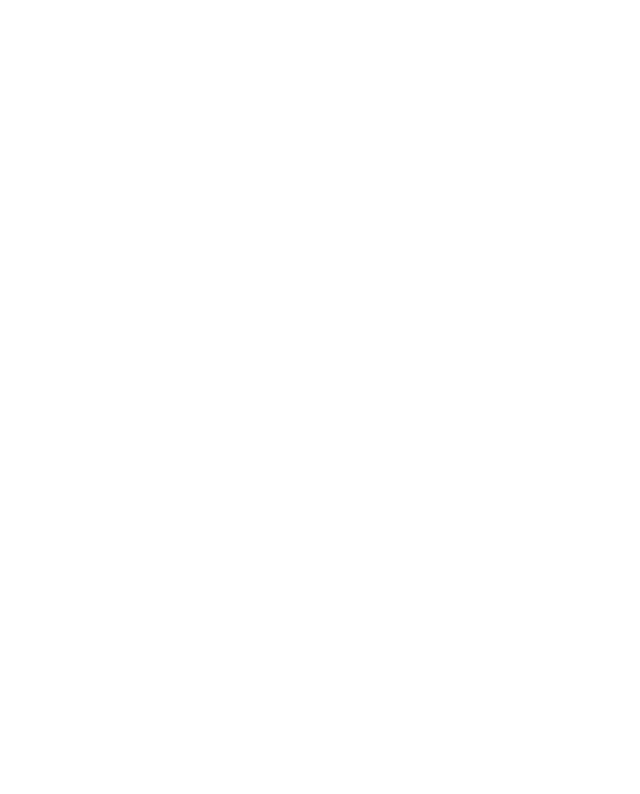
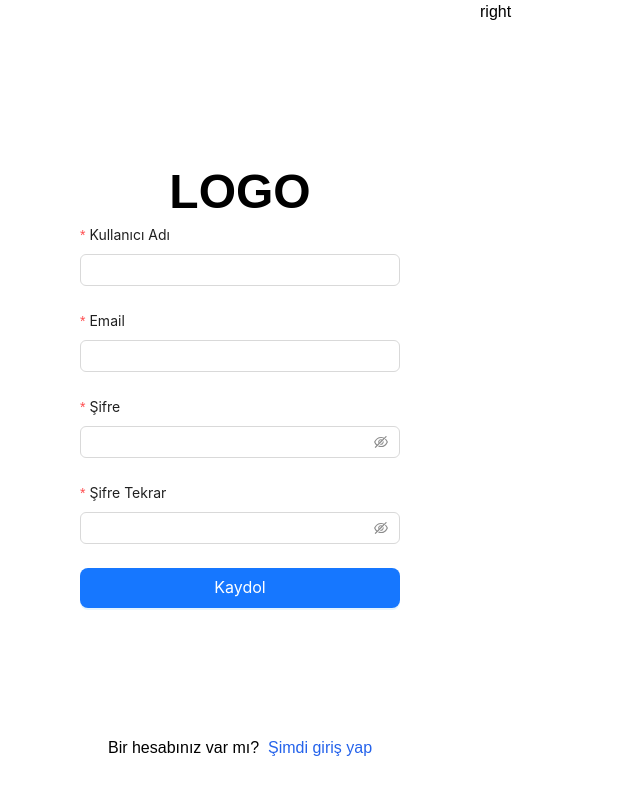
Before and after one commit to mdtanvirahamedshanto/pos-application, a React (Create React App) app in the folder client/: page /register in a window 1280 px wide. Before the commit this address had no page. Shown: the top 794 px of the page, without its empty margins (0-640 px from the left). Built offline with nearby package versions, Linux system fonts and the light colour scheme.

Commit message:
add register page

```diff
--- a/client/src/App.jsx
+++ b/client/src/App.jsx
@@ -4,6 +4,7 @@ import CartPage from "./pages/CartPage";
 import BillPage from "./pages/BillPage";
 import CustomerPage from "./pages/CustomerPage";
 import StaticticPage from "./pages/StaticticPage";
+import Register from "./pages/auth/Register";
 
 function App() {
   return (
@@ -14,6 +15,7 @@ function App() {
         <Route path="/bills" element={<BillPage />} />
         <Route path="/customers" element={<CustomerPage />} />
         <Route path="/statistic" element={<StaticticPage />} />
+        <Route path="/register" element={<Register />} />
       </Routes>
     </BrowserRouter>
   );
--- /dev/null
+++ b/client/src/pages/auth/Register.jsx
@@ -0,0 +1,74 @@
+import React from "react";
+import { Button, Form, Input } from "antd";
+import { Link } from "react-router-dom";
+
+const Register = () => {
+  return (
+    <div className="h-screen">
+      <div className="flex justify-between h-full">
+        <div className="xl:px-20 px-10 w-full flex flex-col h-full justify-center relative">
+          <h1 className="text-center text-5xl font-bold mb-2">LOGO</h1>
+          <Form layout="vertical">
+            <Form.Item
+              label="Kullanıcı Adı"
+              name={"username"}
+              rules={[
+                {
+                  required: true,
+                  message: "Kullanıcı Adı Alanı Boş Bırakılamaz!",
+                },
+              ]}
+            >
+              <Input />
+            </Form.Item>
+            <Form.Item
+              label="Email"
+              name={"email"}
+              rules={[
+                {
+                  required: true,
+                  message: "Email Alanı Boş Bırakılamaz!",
+                },
+              ]}
+            >
+              <Input />
+            </Form.Item>
+            <Form.Item
+              label="Şifre"
+              name={"password"}
+              rules={[
+                {
+                  required: true,
+                  message: "Şifre Alanı Boş Bırakılamaz!",
+                },
+              ]}
+            >
+              <Input.Password />
+            </Form.Item>
+            <Form.Item
+              label="Şifre Tekrar"
+              name={"passwordAgain"}
+              rules={[
+                {
+                  required: true,
+                  message: "Şifre Tekrar Alanı Boş Bırakılamaz!",
+                },
+              ]}
+            >
+              <Input.Password />
+            </Form.Item>
+            <Form.Item>
+              <Button type="primary" htmlType="submit" className="w-full" size="large">Kaydol</Button>
+            </Form.Item>
+          </Form>
+          <div className="flex justify-center absolute left-0 bottom-10 w-full">
+            Bir hesabınız var mı? &nbsp;<Link to="/login" className="text-blue-600">Şimdi giriş yap</Link>
+          </div>
+        </div>
+        <div className="xl:w-4/6 min-w-[800px]">right</div>
+      </div>
+    </div>
+  );
+};
+
+export default Register;
```
